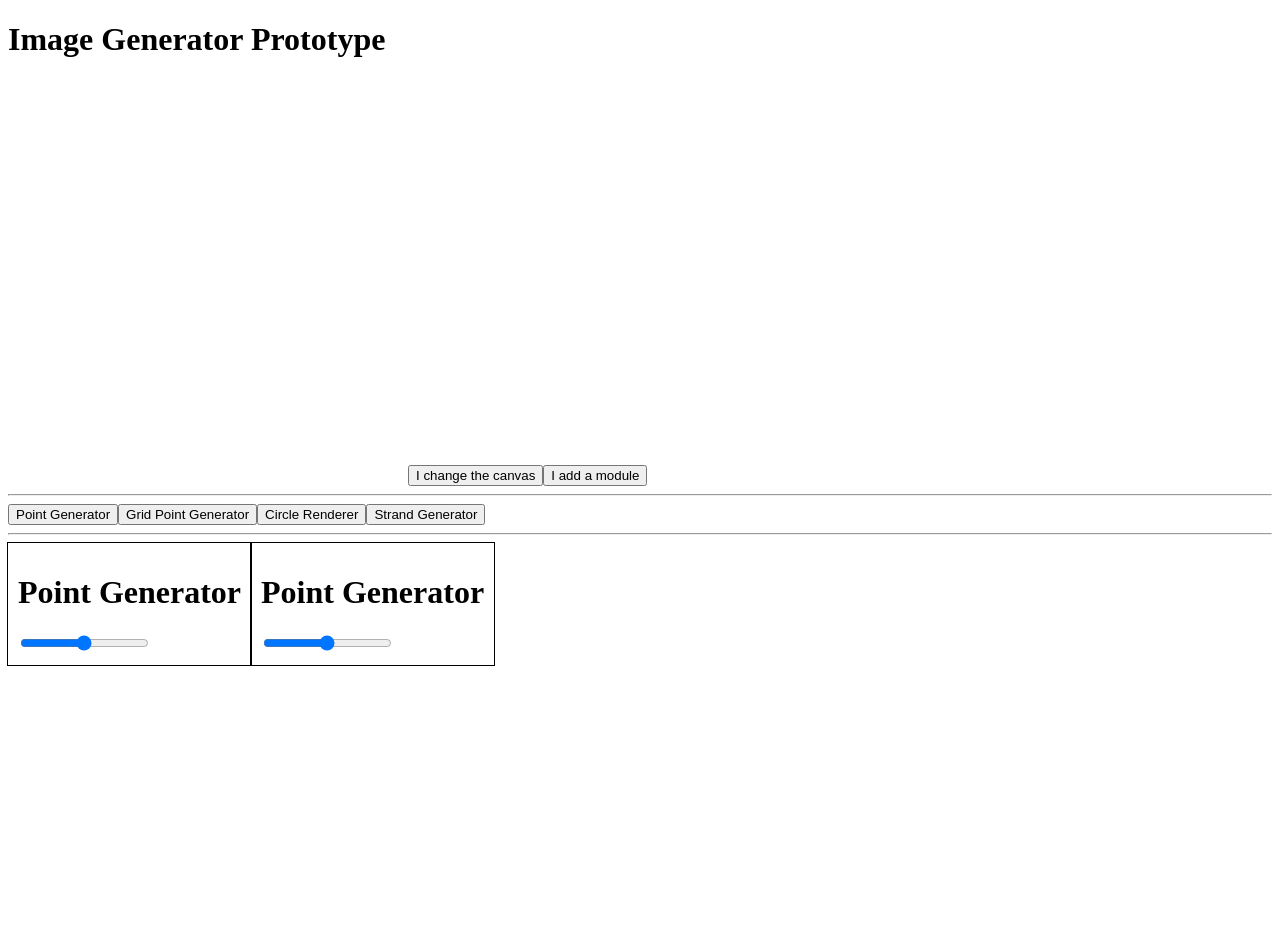
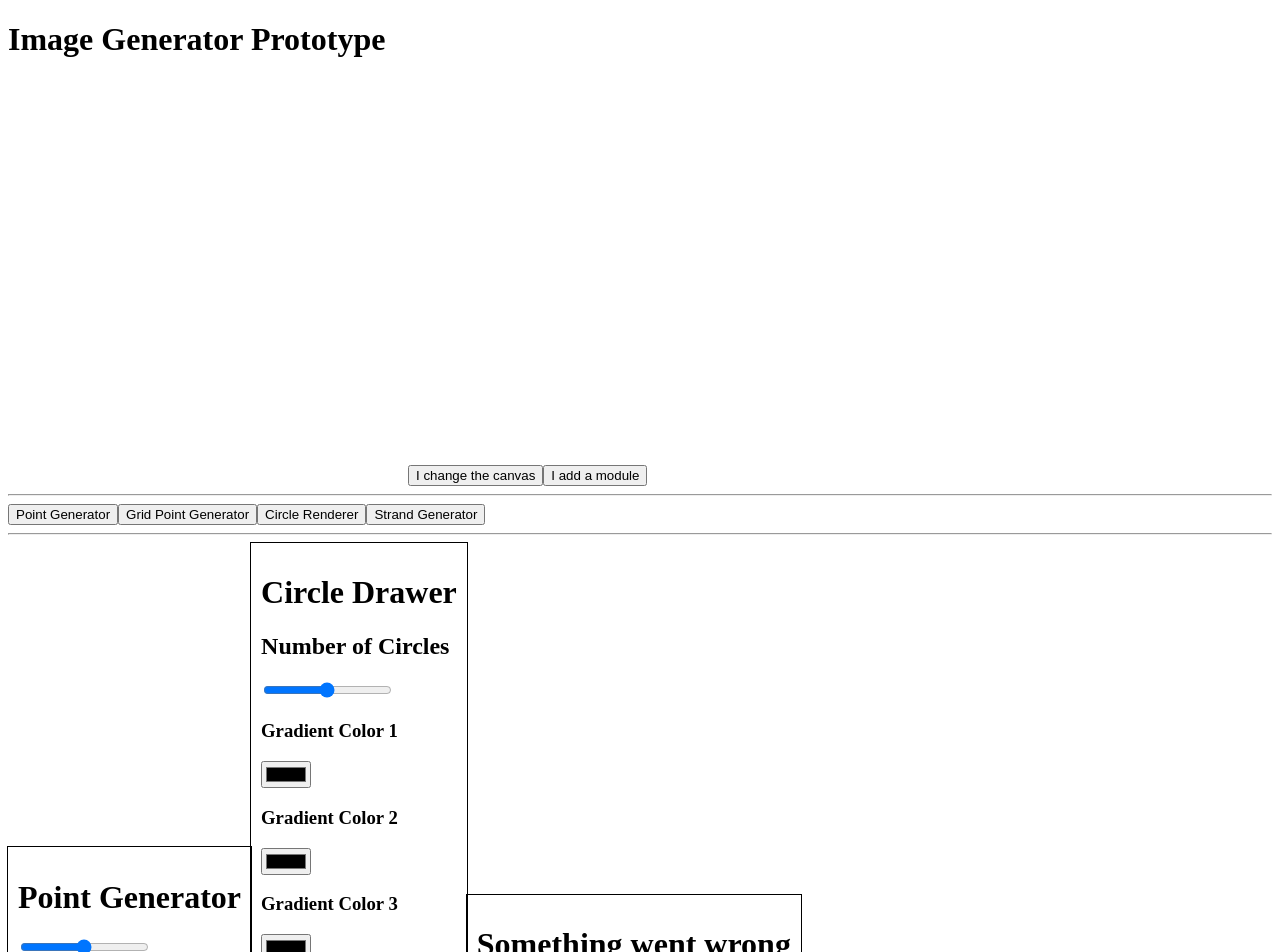
Before and after one commit to CliffWilson98/JavaScript-Procedural-Art, a React (Create React App) app in the folder procedural-art/: page / in a window 1280 px wide. Shown: the top 952 px of the page. Before the commit the page ends 800 px from the top, so only its background shows below. Built offline with nearby package versions, Linux system fonts and the light colour scheme.

Commit message:
different module is now drawn based off of module array

```diff
--- a/procedural-art/src/App.js
+++ b/procedural-art/src/App.js
@@ -10,7 +10,7 @@ class App extends React.Component{
     this.clickAmount = 0;
     this.colors = ["#FF0000", "#11FFFF", "#4F8888"]
     this.state = {
-      activeModules: ['hello', 'world']
+      activeModules: ['point', 'circle', 'test']
     }
   }
 
--- a/procedural-art/src/components/Module.js
+++ b/procedural-art/src/components/Module.js
@@ -5,6 +5,39 @@ class Module extends React.Component{
 
     render(){
 
+        //TODO find out how to not repeate moduleStyle
+        const moduleStyle = {
+            // color: 'blue',
+            // backgroundImage: 'url(' + imgUrl + ')',
+            display: 'inline-block',
+            outline: '1px solid black',
+            padding: '10px'
+        };
+
+        if (this.props.type == "point"){
+            return this.pointGeneratorModule();
+        }
+        else if (this.props.type == "circle"){
+            return this.circleModule();
+        }
+        else{
+            return(
+                <div style={moduleStyle}>
+                    <h1>Something went wrong</h1>
+                </div>
+            )
+        }
+        // return(
+        //     <React.Fragment>
+        //         <div style={moduleStyle}>
+        //             <h1>Point Generator</h1>
+        //             <input type="range" min="1" max="100" value="50" class="slider" id="myRange"></input>
+        //         </div>
+        //     </React.Fragment>
+        // );
+    }
+
+    pointGeneratorModule(){
         const moduleStyle = {
             // color: 'blue',
             // backgroundImage: 'url(' + imgUrl + ')',
@@ -22,6 +55,34 @@ class Module extends React.Component{
             </React.Fragment>
         );
     }
+
+    circleModule(){
+        const moduleStyle = {
+            // color: 'blue',
+            // backgroundImage: 'url(' + imgUrl + ')',
+            display: 'inline-block',
+            outline: '1px solid black',
+            padding: '10px'
+        };
+
+        return(
+            <React.Fragment>
+                <div style={moduleStyle}>
+                    <h1>Circle Drawer</h1>
+                    <h2>Number of Circles</h2>
+                    <input type="range" min="1" max="100" value="50" class="slider" id="myRange"></input>
+                    <h3>Gradient Color 1</h3>
+                    <input type="color"></input>
+                    <h3>Gradient Color 2</h3>
+                    <input type="color"></input>
+                    <h3>Gradient Color 3</h3>
+                    <input type="color"></input>
+                </div>
+            </React.Fragment>
+        )
+
+    }
+
 }
 
 export default Module;
--- a/procedural-art/src/components/ModuleViewer.js
+++ b/procedural-art/src/components/ModuleViewer.js
@@ -9,9 +9,11 @@ class ModuleViewer extends React.Component{
             <div>
             {this.props.modules.map(module =>(
                 <React.Fragment>
-                    <Module/>
+                    <Module type={module}/>
                 </React.Fragment>
             ))}
+            {/* <Module type="point"/>
+            <Module type="circle"/> */}
             </div>
         );
     }
```
